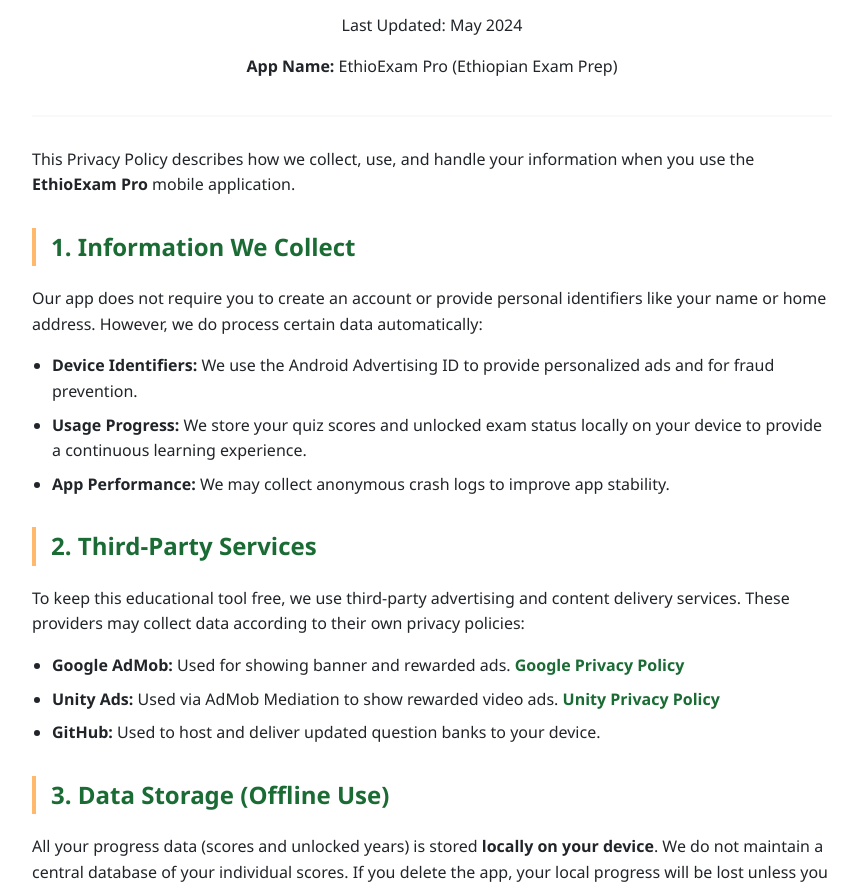
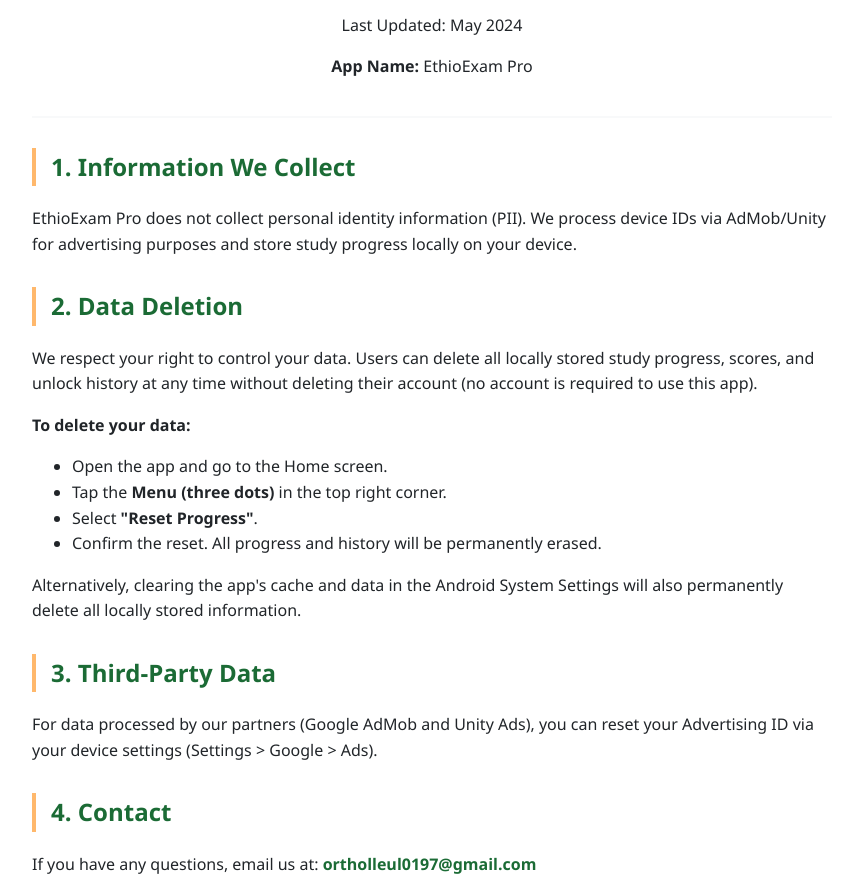
Before and after one commit to orthol-aka-Leul/Ethiopian-Exam-Prep-Data, a plain HTML site: page privacy.html in a window 1280 px wide. Shown: the part 156-1040 px from the top of the page, without its empty margins (208-1066 px from the left). Drawn offline with Linux system fonts and the light colour scheme.

Commit message:
Update privacy.html

```diff
--- a/privacy.html
+++ b/privacy.html
@@ -1,113 +1,35 @@
-<!DOCTYPE html>
-<html lang="en">
-<head>
-    <meta charset="UTF-8">
-    <meta name="viewport" content="width=device-width, initial-scale=1.0">
-    <title>Privacy Policy - EthioExam Pro</title>
-    <style>
-        :root {
-            --primary: #1B6B35;
-            --accent: #FFB86C;
-            --bg: #f8f9fa;
-            --text: #212529;
-            --card: #ffffff;
-        }
-        body {
-            font-family: 'Segoe UI', Tahoma, Geneva, Verdana, sans-serif;
-            line-height: 1.6;
-            color: var(--text);
-            background-color: var(--bg);
-            margin: 0;
-            padding: 0;
-        }
-        .container {
-            max-width: 800px;
-            margin: 40px auto;
-            padding: 40px;
-            background: var(--card);
-            border-radius: 12px;
-            box-shadow: 0 4px 15px rgba(0,0,0,0.05);
-        }
-        header {
-            text-align: center;
-            border-bottom: 2px solid var(--bg);
-            margin-bottom: 30px;
-            padding-bottom: 20px;
-        }
-        h1 { color: var(--primary); margin-bottom: 10px; }
-        h2 { color: var(--primary); border-left: 4px solid var(--accent); padding-left: 15px; margin-top: 30px; }
-        p { margin-bottom: 15px; }
-        ul { margin-bottom: 15px; padding-left: 20px; }
-        li { margin-bottom: 8px; }
-        .footer {
-            text-align: center;
-            margin-top: 50px;
-            font-size: 0.9em;
-            color: #6c757d;
-        }
-        a { color: var(--primary); text-decoration: none; font-weight: bold; }
-        a:hover { text-decoration: underline; }
-    </style>
-</head>
-<body>
+<!DOCTYPE html> <html lang="en"> <head> <meta charset="UTF-8"> <meta name="viewport" content="width=device-width, initial-scale=1.0"> <title>Privacy Policy - EthioExam Pro</title> <style> :root { --primary: #1B6B35; --accent: #FFB86C; --bg: #f8f9fa; --text: #212529; --card: #ffffff; } body { font-family: 'Segoe UI', Tahoma, Geneva, Verdana, sans-serif; line-height: 1.6; color: var(--text); background-color: var(--bg); margin: 0; padding: 0; } .container { max-width: 800px; margin: 40px auto; padding: 40px; background: var(--card); border-radius: 12px; box-shadow: 0 4px 15px rgba(0,0,0,0.05); } header { text-align: center; border-bottom: 2px solid var(--bg); margin-bottom: 30px; padding-bottom: 20px; } h1 { color: var(--primary); margin-bottom: 10px; } h2 { color: var(--primary); border-left: 4px solid var(--accent); padding-left: 15px; margin-top: 30px; } .footer { text-align: center; margin-top: 50px; font-size: 0.9em; color: #6c757d; } a { color: var(--primary); text-decoration: none; font-weight: bold; } </style> </head> <body>
+<div class="container"> <header> <h1>Privacy Policy</h1> <p>Last Updated: May 2024</p> <p><strong>App Name:</strong> EthioExam Pro</p> </header>
+<section>
+    <h2>1. Information We Collect</h2>
+    <p>EthioExam Pro does not collect personal identity information (PII). We process device IDs via AdMob/Unity for advertising purposes and store study progress locally on your device.</p>
+</section>
 
-<div class="container">
-    <header>
-        <h1>Privacy Policy</h1>
-        <p>Last Updated: May 2024</p>
-        <p><strong>App Name:</strong> EthioExam Pro (Ethiopian Exam Prep)</p>
-    </header>
-
-    <section>
-        <p>This Privacy Policy describes how we collect, use, and handle your information when you use the <strong>EthioExam Pro</strong> mobile application.</p>
+<section id="deletion">
+    <h2>2. Data Deletion</h2>
+    <p>We respect your right to control your data. Users can delete all locally stored study progress, scores, and unlock history at any time without deleting their account (no account is required to use this app).</p>
+    <p><strong>To delete your data:</strong></p>
+    <ul>
+        <li>Open the app and go to the Home screen.</li>
+        <li>Tap the <strong>Menu (three dots)</strong> in the top right corner.</li>
+        <li>Select <strong>"Reset Progress"</strong>.</li>
+        <li>Confirm the reset. All progress and history will be permanently erased.</li>
+    </ul>
+    <p>Alternatively, clearing the app's cache and data in the Android System Settings will also permanently delete all locally stored information.</p>
 </section>
 
 <section>
-        <h2>1. Information We Collect</h2>
-        <p>Our app does not require you to create an account or provide personal identifiers like your name or home address. However, we do process certain data automatically:</p>
-        <ul>
-            <li><strong>Device Identifiers:</strong> We use the Android Advertising ID to provide personalized ads and for fraud prevention.</li>
-            <li><strong>Usage Progress:</strong> We store your quiz scores and unlocked exam status locally on your device to provide a continuous learning experience.</li>
-            <li><strong>App Performance:</strong> We may collect anonymous crash logs to improve app stability.</li>
-        </ul>
+    <h2>3. Third-Party Data</h2>
+    <p>For data processed by our partners (Google AdMob and Unity Ads), you can reset your Advertising ID via your device settings (Settings > Google > Ads).</p>
 </section>
 
 <section>
-        <h2>2. Third-Party Services</h2>
-        <p>To keep this educational tool free, we use third-party advertising and content delivery services. These providers may collect data according to their own privacy policies:</p>
-        <ul>
-            <li><strong>Google AdMob:</strong> Used for showing banner and rewarded ads. <a href="https://policies.google.com/privacy" target="_blank">Google Privacy Policy</a></li>
-            <li><strong>Unity Ads:</strong> Used via AdMob Mediation to show rewarded video ads. <a href="https://unity3d.com/legal/privacy-policy" target="_blank">Unity Privacy Policy</a></li>
-            <li><strong>GitHub:</strong> Used to host and deliver updated question banks to your device.</li>
-        </ul>
-    </section>
-
-    <section>
-        <h2>3. Data Storage (Offline Use)</h2>
-        <p>All your progress data (scores and unlocked years) is stored <strong>locally on your device</strong>. We do not maintain a central database of your individual scores. If you delete the app, your local progress will be lost unless you have backed up your device.</p>
-    </section>
-
-    <section>
-        <h2>4. Children's Privacy</h2>
-        <p>Our app is designed for Grade 12 students in Ethiopia (typically aged 17+). We do not knowingly collect personal information from children under 13. If we discover such data has been collected, we will delete it immediately.</p>
-    </section>
-
-    <section>
-        <h2>5. Your Choices</h2>
-        <p>You can reset your Advertising ID or disable personalized ads through your Android device settings (Settings > Google > Ads). You can also clear all app data using the "Reset Progress" menu within the app.</p>
-    </section>
-
-    <section>
-        <h2>6. Contact Us</h2>
-        <p>If you have any questions about this Privacy Policy, please contact us at:</p>
-        <p><strong>Email:</strong> <a href="mailto:ortholleul0197@gmail.com">ortholleul0197@gmail.com</a></p>
-        <p><strong>Website:</strong> <a href="https://orthol-aka-Leul.github.io/Ethiopian-Exam-Prep-Data/">Developer Home</a></p>
+    <h2>4. Contact</h2>
+    <p>If you have any questions, email us at: <a href="mailto:ortholleul0197@gmail.com">ortholleul0197@gmail.com</a></p>
 </section>
 
 <div class="footer">
-        &copy; 2024 EthioExam Pro Developer Team. All rights reserved.
+    &copy; 2024 EthioExam Pro
 </div>
 </div>
-
-</body>
-</html>
+</body> </html>
```
Lines whose indentation alone changed are shown as unchanged.
